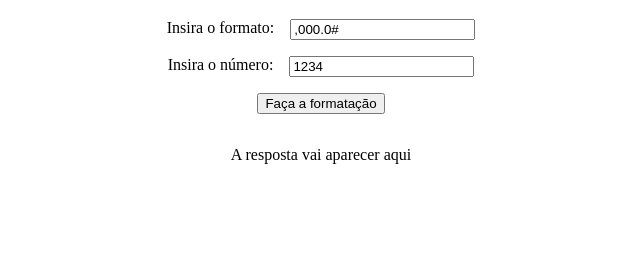
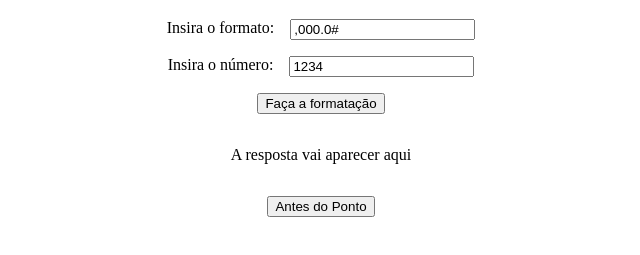
Before and after one commit to LadyJessie19/String-Format-JS-CSharp, a plain HTML site: page index.html in a window 1280 px wide. Shown: the part 61-316 px from the top of the page, without its empty margins (327-967 px from the left). Drawn offline with Linux system fonts and the light colour scheme.

Commit message:
update: beforeDot

```diff
--- a/index.html
+++ b/index.html
@@ -41,6 +41,7 @@
                 <button onclick="showFormat()">Faça a formatação</button>
             </div>
             <p id="pRes">A resposta vai aparecer aqui</p>
+            <button onclick="readBeforeDot()">Antes do Ponto</button>
         </div>
     </div>
 </body>
--- a/script.js
+++ b/script.js
@@ -17,7 +17,16 @@ function readAfterDot(word){
   }
   return k
 }
-
+function readBeforeDot(){
+  const word = $('#formatSel').val();
+  const beforeDot = (word.split("."))[0];
+  let k = 0;
+  for (let i = 0; i < beforeDot.length; i++) {
+    const element = beforeDot[i];
+    if( element === '0' || element === '#') { k++ }
+  }
+  return $("#pRes").text(`Antes do ponto existem ${k} caracteres válidos`);
+}
 function showFormat(){
   const format = $('#formatSel').val();
   const number = $('#inputDec').val();
```
